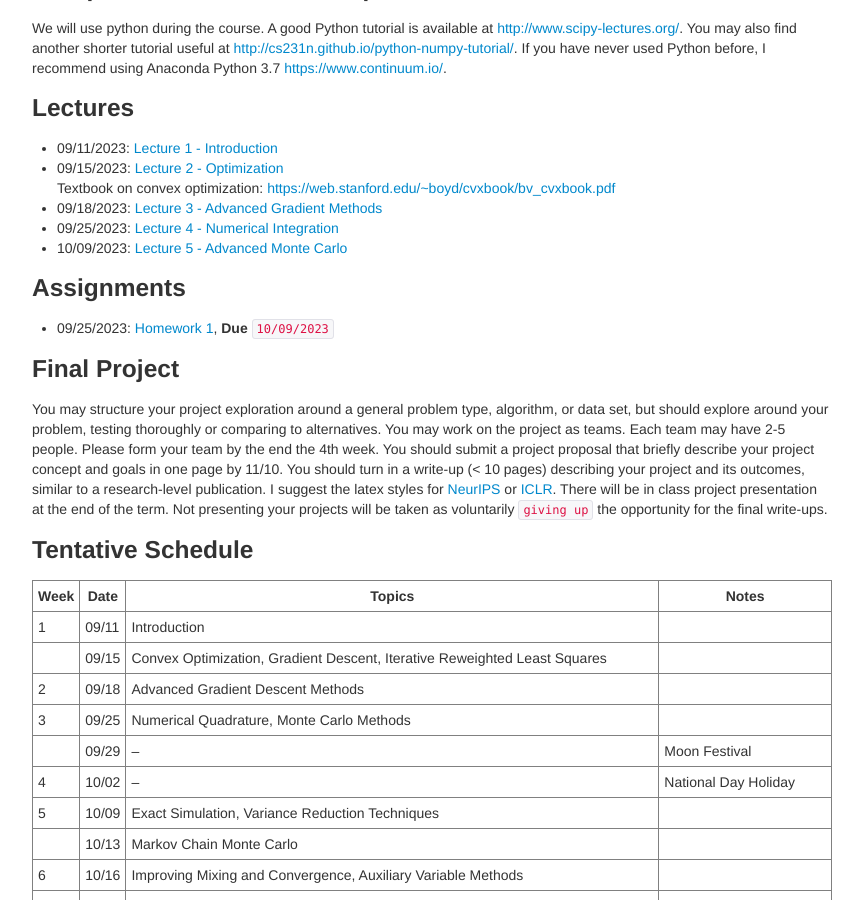
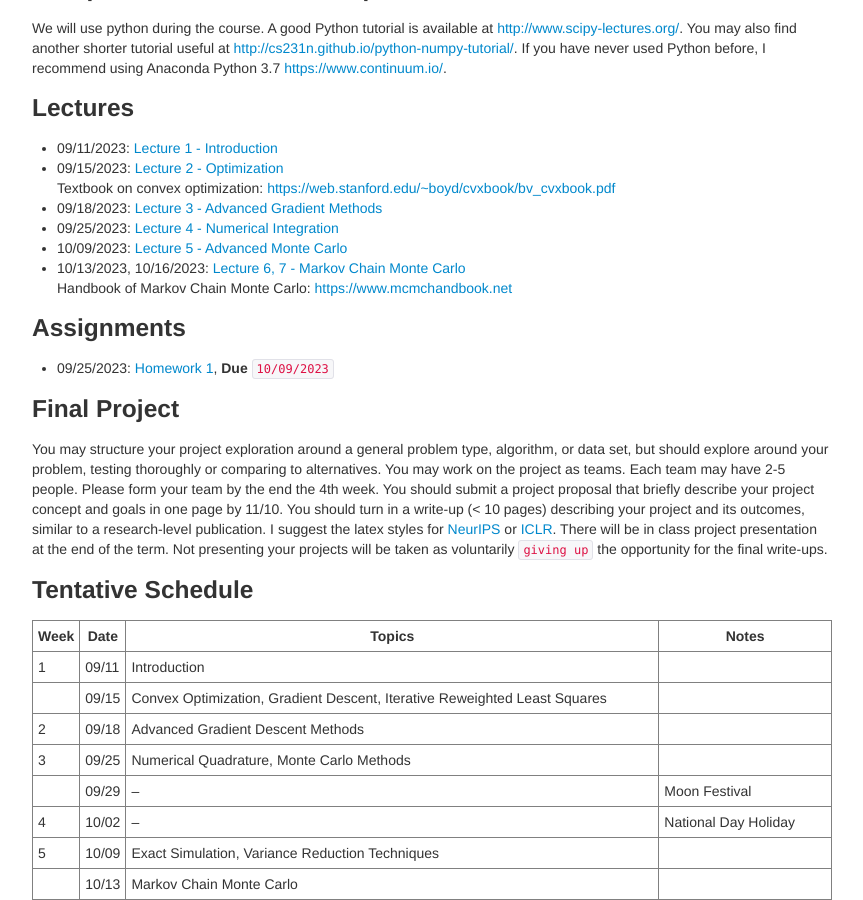
Before and after one commit to zcrabbit/zcrabbit.github.io, a Jekyll site: the page built from courses/smcm-f23.md, in a window 1280 px wide and 900 px high, scrolled down 1005 px. Shown: the whole window, without its empty margins (208-1071 px from the left). Built offline with Jekyll 4.4.1, drawn with Linux system fonts in a browser that asks for light colours.

Commit message:
lectures 6, 7 out

```diff
--- a/courses/smcm-f23.md
+++ b/courses/smcm-f23.md
@@ -43,6 +43,8 @@ We will use python during the course. A good Python tutorial is available at <ht
 - 09/18/2023: [Lecture 3 - Advanced Gradient Methods]({{sites.baseurl}}/static/slides/smcm_fall23/lec03.pdf)
 - 09/25/2023: [Lecture 4 - Numerical Integration]({{sites.baseurl}}/static/slides/smcm_fall23/lec04.pdf)
 - 10/09/2023: [Lecture 5 - Advanced Monte Carlo]({{sites.baseurl}}/static/slides/smcm_fall23/lec05.pdf)
+- 10/13/2023, 10/16/2023: [Lecture 6, 7 - Markov Chain Monte Carlo]({{sites.baseurl}}/static/slides/smcm_fall23/lec0607.pdf)
+  Handbook of Markov Chain Monte Carlo: <https://www.mcmchandbook.net>
 
 ### Assignments
 - 09/25/2023: [Homework 1]({{sites.baseurl}}/static/slides/smcm_fall23/hw01.pdf), **Due** `10/09/2023`
```
Also changed, not shown: 1 other file.
